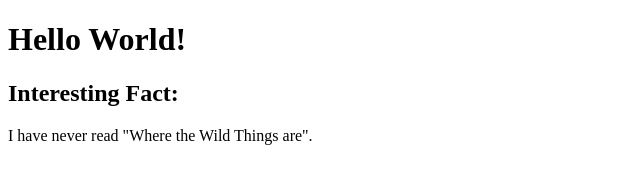
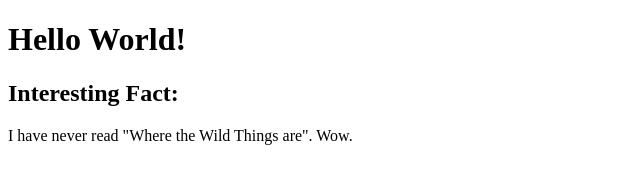
Before and after one commit to jcpickett/coffee-website, a plain HTML site: page page.html in a window 1280 px wide. Shown: the full height of the page, 0-640 px from the left. Drawn offline with Linux system fonts and the light colour scheme.

Commit message:
Added to the paragraph
Wow. I did it.

```diff
--- a/page.html
+++ b/page.html
@@ -9,7 +9,7 @@
 	<body>
 		<h1>Hello World!</h1>
 		<h2>Interesting Fact:</h2>
-		<p>I have never read "Where the Wild Things are".</p>
+		<p>I have never read "Where the Wild Things are". Wow.</p>
 	</body>
 
 </html>
```
